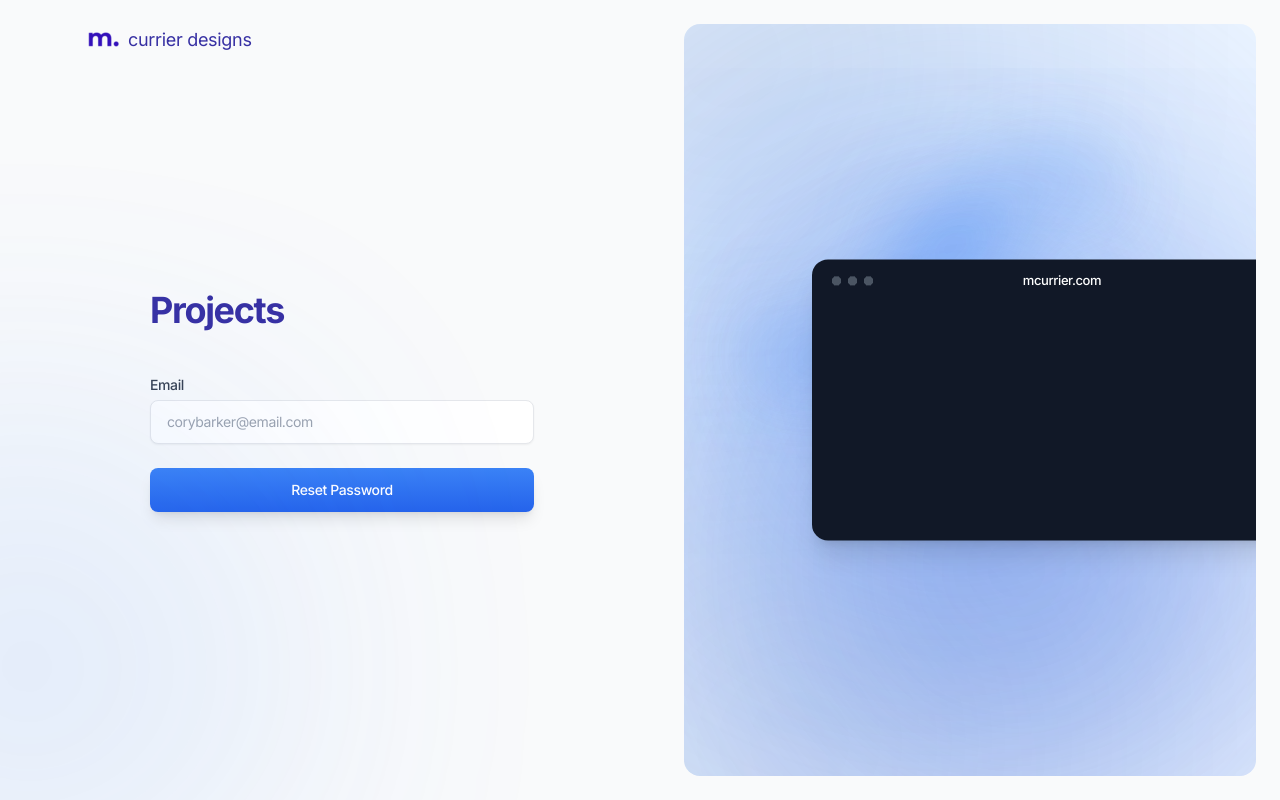
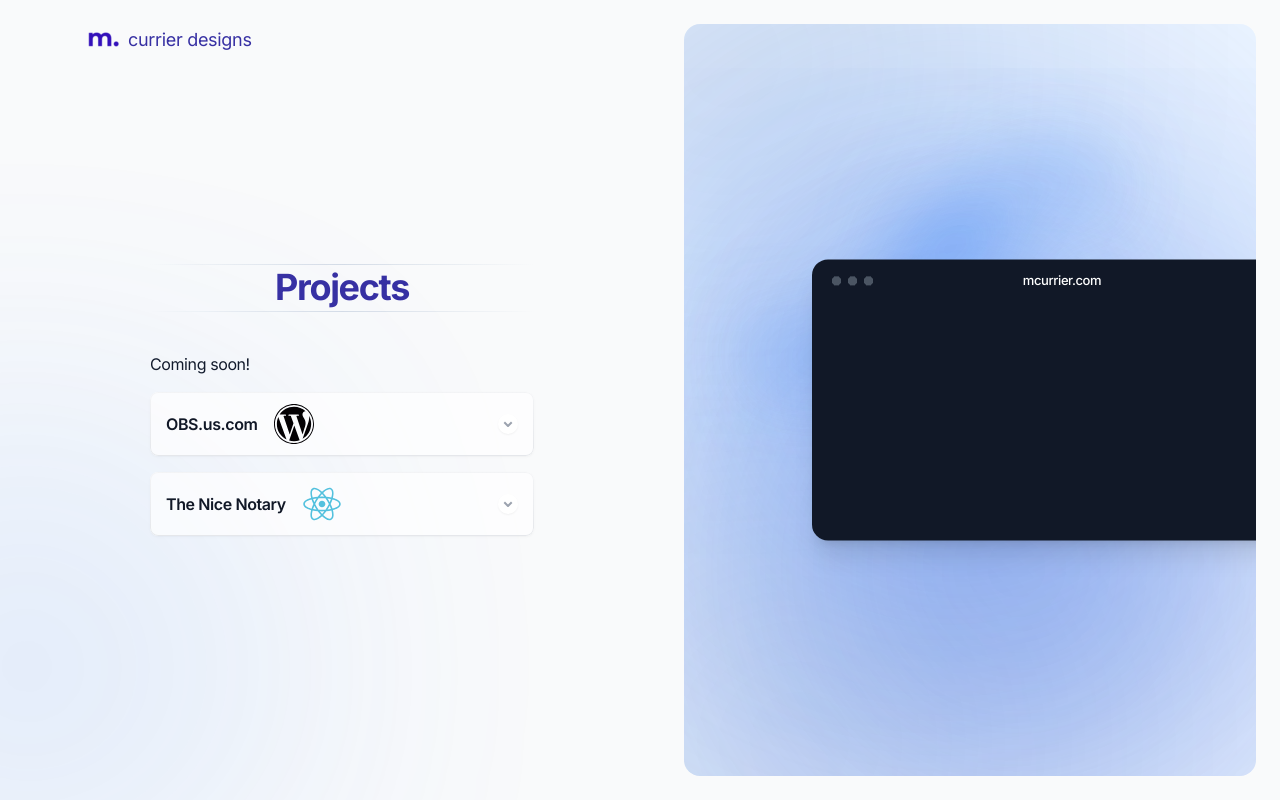
Before and after one commit to michelle-currier/mcurrier-dos, a Next.js app: page /projects in a window 1280 px wide. Built offline with nearby package versions, Linux system fonts and the light colour scheme.

Commit message:
adding some sites I have worked on in projects

```diff
--- a/app/(auth)/contact/page.tsx
+++ b/app/(auth)/contact/page.tsx
@@ -55,7 +55,7 @@ export default function Contact() {
   };
 
   return (
-    <section className="max-w-3xl mx-auto p-6">
+    <section className="max-w-3xl mx-auto p-6 gradient-1 rounded-xl shadow-md">
       <h1 className="text-3xl font-bold text-center text-teal-800 mb-8">
         Contact Us
       </h1>
--- a/app/(auth)/projects/page.tsx
+++ b/app/(auth)/projects/page.tsx
@@ -1,47 +1,124 @@
+"use-client";
+
 import React from "react";
+import Accordion from "@/components/accordion";
+import Link from "next/link";
+export const metadata = {
+  title: "Projects",
+  description: "A deeper look at m. currier's past projects",
+};
 
-export const metadata = {
-  title: "Reset Password - Simple",
-  description: "Page description",
-};
-// const styles: React.CSSProperties = {
-//   backgroundColor: "#10439f",
-//   backgroundImage:
-//     "radial-gradient(at 23% 16%, #10439f 0%, transparent 60%), radial-gradient(at 36% 1%, #874ccc 0%, transparent 50%), radial-gradient(at 85% 77%, #c65bcf 0%, transparent 40%), radial-gradient(at 34% 42%, #f27bbd 0%, transparent 30%)",
-// };
+import Logo01 from "./../../../public/images/react.svg";
+import Logo02 from "./../../../public/images/logo-02.svg";
+import Logo03 from "./../../../public/images/logo-03.svg";
+import Logo04 from "./../../../public/images/figma-svg.svg";
+import Logo05 from "./../../../public/images/wordpress-logo.svg";
+import Logo06 from "./../../../public/images/logo-06.svg";
+import Logo07 from "./../../../public/images/nodejs-icon.svg";
+import Logo08 from "./../../../public/images/logo-08.svg";
+import Logo09 from "./../../../public/images/aws-logo.svg";
+
 export default function ResetPassword() {
   return (
     <div>
       {/* <div style={styles}> */}
       <div className="mb-10">
-        <h1 className="text-4xl font-bold text-indigo-800">Projects</h1>
+        <h1 className="text-4xl font-bold text-center text-indigo-800 border-y [border-image:linear-gradient(to_right,transparent,theme(colors.slate.300/.8),transparent)1]">
+          Projects
+        </h1>
       </div>
 
-      {/* Form */}
-      <form>
-        <div className="space-y-4">
-          <div>
-            <label
-              className="mb-1 block text-sm font-medium text-gray-700"
-              htmlFor="email"
+      <div className="space-y-4">
+        <p>Coming soon!</p>
+        <Accordion title="OBS.us.com" id="um" image={Logo05}>
+          <p className="leading-6">
+            <b>
+              <i>Client:</i>
+            </b>{" "}
+            <Link
+              href="https://obs.us.com/"
+              target="_blank"
+              aria-label="obs.us.com"
+              className="font-bold text-blue-800 hover:text-teal-800 hover:cursor-pointer"
             >
-              Email
-            </label>
-            <input
-              id="email"
-              className="form-input w-full py-2"
-              type="email"
-              placeholder="corybarker@email.com"
-              required
-            />
-          </div>
-        </div>
-        <div className="mt-6">
-          <button className="btn w-full bg-gradient-to-t from-blue-600 to-blue-500 bg-[length:100%_100%] bg-[bottom] text-white shadow hover:bg-[length:100%_150%]">
-            Reset Password
-          </button>
-        </div>
-      </form>
+              OBS
+            </Link>{" "}
+            (Disaster Relief Infrastructure Service and Response Organization){" "}
+          </p>
+          <p className="leading-6 mb-3">
+            <i>Project Scope:</i> Development of a collaborative all-in-one
+            website for streamlined project management and team coordination.
+          </p>
+          <ul className="pt-3 border-t [border-image:linear-gradient(to_right,transparent,theme(colors.slate.300/.8),transparent)1]">
+            <li className="font-bold">Key Deliverables:</li>
+            <li>
+              <b>Custom New Hire Form:</b> Streamlined process for onboarding
+              new team members with all of their info in one place.
+            </li>
+            <li>
+              <b>Role-Based Permissions:</b> Defined access levels for different
+              user groups (managers, workers, and admins).
+            </li>
+            <li>
+              <b>Customizable Functionality:</b> Flexible features to meet the
+              unique operational needs of OBS.
+            </li>
+            <li>
+              <b>Content Management System (WordPress):</b> Simplified
+              management of content with scalability for future updates and
+              features.
+            </li>
+          </ul>
+          <Link
+            href="https://obs.us.com/"
+            target="_blank"
+            aria-label="obs.us.com"
+            className="font-bold text-blue-800 hover:text-teal-800 hover:cursor-pointer"
+          >
+            OBS.us.com
+          </Link>
+        </Accordion>
+        <Accordion title="The Nice Notary" id="dos" image={Logo01}>
+          <p className="leading-6">
+            <b>
+              <i>Client:</i>
+            </b>{" "}
+            <Link
+              href="https://the-nice-notary.vercel.app/"
+              target="_blank"
+              aria-label="thenicenotaryllc.com"
+              className="font-bold text-blue-800 hover:text-teal-800 hover:cursor-pointer"
+            >
+              The Nice Notary
+            </Link>{" "}
+            (A mobile notarty service provider){" "}
+          </p>
+          <p className="leading-6 mb-3">
+            <i>Project Scope:</i> Development of a website for information about
+            their services, rates, and a contact form.
+          </p>
+          <ul className="pt-3 border-t [border-image:linear-gradient(to_right,transparent,theme(colors.slate.300/.8),transparent)1]">
+            <li className="font-bold">Key Deliverables:</li>
+            <li>
+              <b>Contact Form:</b> Utilizing SendGrid and some best practices
+              with error checks and responses on send.
+            </li>
+            <li>
+              <b>React + Vercel:</b> Rapid creation and deployment with my small
+              business template and streamlined deployment using Vercel and
+              Github.
+            </li>
+          </ul>
+          <Link
+            href="https://the-nice-notary.vercel.app/"
+            target="_blank"
+            aria-label="thenicenotaryllc.com"
+            className="font-bold text-blue-800 hover:text-teal-800 hover:cursor-pointer"
+          >
+            The Nice Notary
+          </Link>
+        </Accordion>
+      </div>
     </div>
   );
 }
--- a/app/css/style.css
+++ b/app/css/style.css
@@ -7,3 +7,8 @@
 @import "additional-styles/theme.css";
 
 @import "tailwindcss/utilities";
+
+.gradient-1 {
+    background-color: #f3f8ff;
+background-image: radial-gradient(at 26% 27%, #f3f8ff 0%, transparent 60%), radial-gradient(at 40% 92%, #e9a2ec 0%, transparent 50%), radial-gradient(at 29% 5%, #d9c9ed 0%, transparent 40%), radial-gradient(at 69% 8%, #c0a1e4 0%, transparent 30%);
+}
--- a/components/accordion.tsx
+++ b/components/accordion.tsx
@@ -1,11 +1,12 @@
 "use client";
 
 import { useState } from "react";
-
+import Image, { StaticImageData } from "next/image";
 type AccordionpProps = {
   children: React.ReactNode;
   title: string;
   id: string;
+  image?: StaticImageData | string;
   active?: boolean;
 };
 
@@ -13,6 +14,7 @@ export default function Accordion({
   children,
   title,
   id,
+  image,
   active = false,
 }: AccordionpProps) {
   const [accordionOpen, setAccordionOpen] = useState<boolean>(active);
@@ -29,7 +31,23 @@ export default function Accordion({
           aria-expanded={accordionOpen}
           aria-controls={`accordion-text-${id}`}
         >
-          <span>{title}</span>
+          <div className="flex items-center space-x-4">
+            <span>{title}</span>
+            {image &&
+              (typeof image === "string" ? (
+                <img
+                  src={image}
+                  alt={title}
+                  className="h-10 w-10 rounded-md object-cover"
+                />
+              ) : (
+                <Image
+                  src={image}
+                  alt={title}
+                  className="h-10 w-10 rounded-md object-cover"
+                />
+              ))}
+          </div>
           <span className="ml-8 flex h-5 w-5 shrink-0 items-center justify-center rounded-full bg-white shadow-sm">
             <svg
               className={`origin-center transform fill-gray-400 transition duration-200 ease-out ${accordionOpen && "!rotate-180"}`}
@@ -53,7 +71,7 @@ export default function Accordion({
         className={`grid overflow-hidden text-sm text-gray-600 transition-all duration-300 ease-in-out ${accordionOpen ? "grid-rows-[1fr] opacity-100" : "grid-rows-[0fr] opacity-0"}`}
       >
         <div className="overflow-hidden">
-          <p className="px-4 pb-3">{children}</p>
+          <div className="px-4 pb-3">{children}</div>
         </div>
       </div>
     </div>
--- a/components/cta.tsx
+++ b/components/cta.tsx
@@ -37,7 +37,7 @@ export default function Cta() {
             <div className="mx-auto max-w-xs sm:flex sm:max-w-none sm:justify-center">
               <a
                 className="btn group mb-4 w-full bg-gradient-to-t from-blue-600 to-blue-500 bg-[length:100%_100%] bg-[bottom] text-white shadow hover:bg-[length:100%_150%] sm:mb-0 sm:w-auto"
-                href="#0"
+                href="/contact"
               >
                 <span className="relative inline-flex items-center">
                   Start Today!{" "}
--- a/components/features-planet.tsx
+++ b/components/features-planet.tsx
@@ -1,4 +1,5 @@
 import Image from "next/image";
+import Link from "next/link";
 import PlanetImg from "@/public/images/planet.png";
 import PlanetOverlayImg from "@/public/images/planet-overlay.svg";
 import PlanetTagImg01 from "@/public/images/planet-tag-01.png";
@@ -14,7 +15,14 @@ export default function FeaturesPlanet() {
           {/* Section header */}
           <div className="mx-auto max-w-3xl pb-16 text-center md:pb-20">
             <h2 className="text-3xl font-bold text-gray-200 md:text-4xl">
-              Simple helps your teams work more efficiently together
+              <Link
+                href="https://www.tailwindawesome.com/resources/simple-light"
+                target="_blank"
+                className="text-indigo-400 hover:underline animate-pulse"
+              >
+                Simple
+              </Link>{" "}
+              helps you create a website quickly with a template and Vercel.
             </h2>
           </div>
           {/* Planet */}
--- a/components/hero-home.tsx
+++ b/components/hero-home.tsx
@@ -81,11 +81,11 @@ export default function HeroHome() {
                 data-aos-delay={300}
               >
                 Simple is a modern website builder powered by:{" "}
-                <i className="text-indigo-800">
-                  NextJS - (framework), Tailwind - (styles template), AOS -
-                  (animations on scroll), SendGrid - (emails/contact), Vercel -
-                  (deployment).
-                </i>
+                <i className="text-purple-800">NextJS - (framework),</i>{" "}
+                <i className="text-indigo-800">Tailwind - (styles template),</i>{" "}
+                <i className="text-teal-800">AOS - (animations on scroll),</i>{" "}
+                <i className="text-lime-800"> SendGrid - (emails/contact),</i>{" "}
+                <i className="text-yellow-800"> Vercel - (deployment).</i>
               </p>
               <h3
                 className="mb-8 text-3xl text-gray-700"
```
